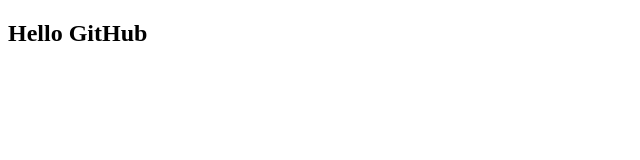
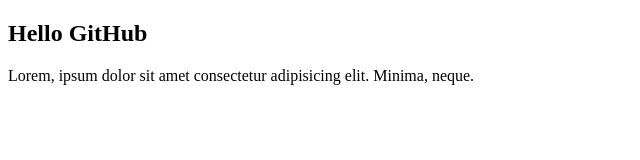
Before and after one commit to HridoyMnd/github-practice, a plain HTML site: page index.html in a window 1280 px wide. Shown: the whole page, without its empty margins (0-640 px from the left). Drawn offline with Linux system fonts and the light colour scheme.

Commit message:
paragraph add korechi

```diff
--- a/index.html
+++ b/index.html
@@ -7,5 +7,6 @@
 </head>
 <body>
     <h2>Hello GitHub</h2>
+    <p>Lorem, ipsum dolor sit amet consectetur adipisicing elit. Minima, neque.</p>
 </body>
 </html>
```
